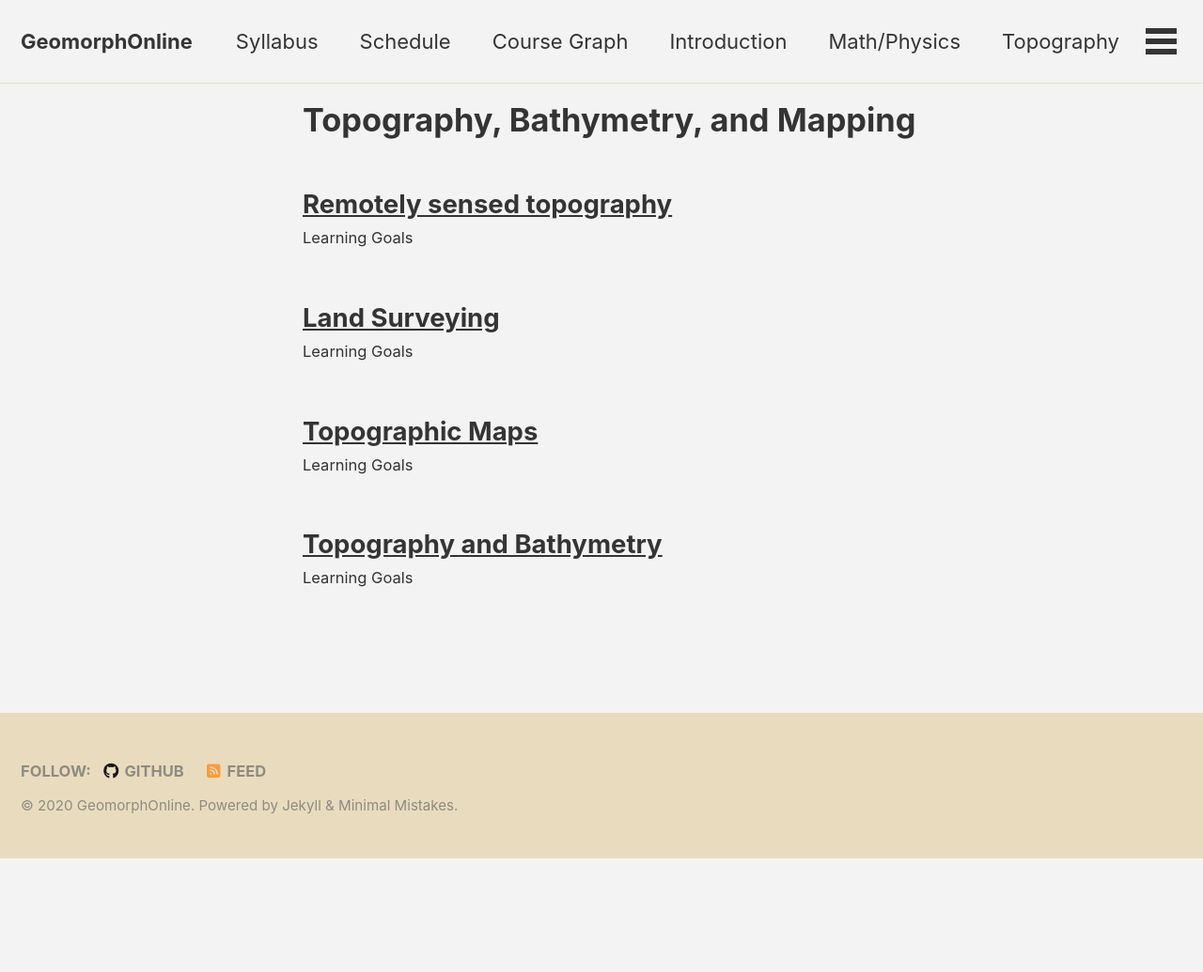
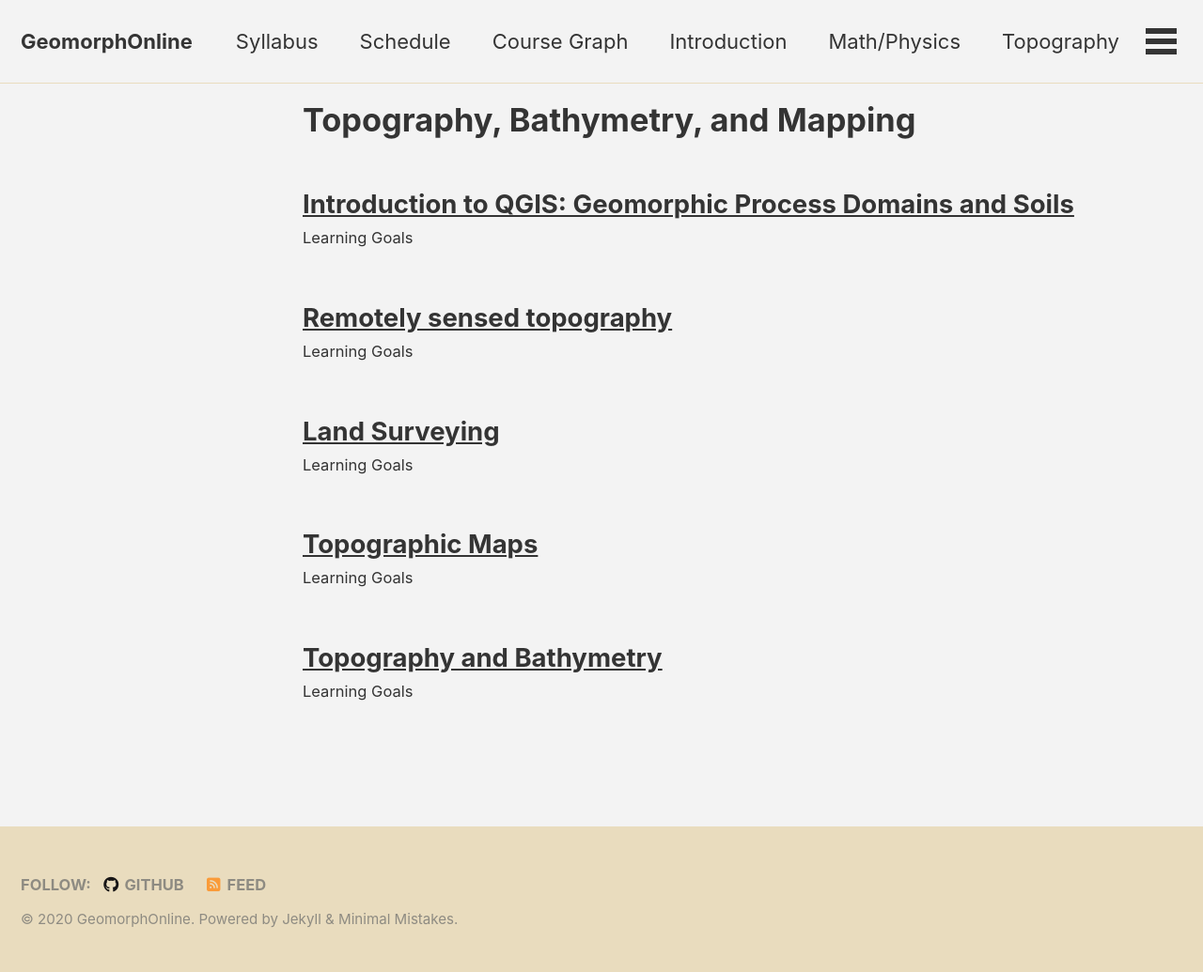
Before and after one commit to GeomorphOnline/GeomorphOnline.github.io, a Jekyll site: the page built from _pages/lessons/topobathy.md, in a window 1280 px wide. Shown: the whole page at 94% size. Built offline with Jekyll 4.4.1, drawn with Linux system fonts in a browser that asks for light colours; cached includes are drawn as plain includes; nearby versions of some CDN libraries; before the commit the page ends 914 px from its top, so only the background shows below that; some of the changed lines change nothing that is shown.

Commit message:
Start on QGIS intro lab

````diff
--- a/_pages/schedule.md
+++ b/_pages/schedule.md
@@ -82,7 +82,7 @@ Grand Canyon landscape observations
 
 ***--- <font color="red">Below this line, Course material still being built!</font> ---***
 
-[Learning GIS: Lab exercise with soils and geomorphic process domains](/topobathy/Learning_GIS_soils_process_domains/)
+[Learning GIS: Lab exercise with soils and geomorphic process domains](/topobathy/intro_QGIS_process_domains_soils/)
 
 ### Due Friday
 
@@ -119,10 +119,13 @@ Mass wasting
 
 [Short-answer thoughts (~1 paragraph each) on soils and soil sustainability following on from David Montgomery's Nobel Conference presentation](/soil/importance/)
 
-[GIS/soils "lab" (to be posted by Friday 9/25)](/topobathy/Learning_GIS_soils_process_domains/)
-
 
 ## Week 5: Catchment hydrology
+
+### Due Monday
+
+[Introduction to QGIS "lab" wtih a focus on process domains and soils (to be posted by Friday 9/25)](/topobathy/intro_QGIS_process_domains_soils/)
+
 
 ***Oct. 5th***
 
--- /dev/null
+++ b/lessons/_topobathy/intro_QGIS_process_domains_soils.md
@@ -0,0 +1,68 @@
+---
+topic: topobathy
+
+title: "Introduction to QGIS: Geomorphic Process Domains and Soils"
+layout: single
+permalink: /topobathy/intro_QGIS_process_domains_soils/
+
+# Includes author profile in sidebar
+author: Andrew Wickert
+author_profile: true
+---
+
+## Learning Goals
+
+* Become familiar with QGIS, a free and open source GIS
+  * Install a QGIS plug-in to incorporate commercially-available (but viewable for free) imagery in a geospatial framework
+  * Import a `*.bil` – an old but common binary data format for a geospatially-registered raster data file – into QGIS
+  * Create and edit a GeoPackage layer
+* Identify hillslope and fluvial geomorphic process domains based on topography
+* Think through where you may find different soils
+* Present your arguments and reasoning in writing
+  * Well-reasoned arguments lead to a good grade, even if you are wrong!
+  * Grammar, spelling, punctuation, and style may all be graded. Professional writing skills are essential and must be practiced. (Fancy is not necessary, but correct is.)
+
+## Deliverables
+
+* An exported map showing a DEM imported into QGIS, set up with a semi-transparent elevation color ramp over a shaded-relief map. Include a scale as well as (if needed) a legend. Use the Print Layout tool to produce this.
+* This same map, but with the semi-transparent colored DEM replaced by semi-transparent GIS vector layers delineating hillslope vs. channel process domains in a subset of this landscape.
+* Identify graphically and in words the locations on the landscape in which you expect to find the shallowest and deepest soils, as well as the youngest and oldest soils. Here, it is your reasoning that counts!
+
+You are expected to hand in a **single PDF document** that is responsive to the above three bullet points, including both the maps and the text. There are many tools that you may use to stich PDFs together (web searches are your friend).
+
+## Steps
+
+
+### 1. Download QGIS
+
+Mac, Windows:
+https://qgis.org/en/site/forusers/download.html
+
+Ubuntu Linux:
+```
+sudo apt install qgis qgis-dev
+```
+
+### 2. Download and unzip the DEM
+
+[DEM](/assets/datasets/Minnesota_LiDAR_GIS_intro_lab.zip)
+
+Note that this ZIP archive has many files in it! Each contains some data or metatadata, such as binary values that combine to give topographic information or geospatial referencing information.
+
+*If you like: check out http://arcgis.dnr.state.mn.us/maps/mntopo/ to see where it came from. MnTopo is a great portal for high-resolution topography from across the state of Minnesota.*
+
+
+### 3. Open QGIS and import the DEM
+
+* Start a new project.
+* Click on “Open Data Source Manager”
+* Select “Raster”, and for the source, navigate to the `*.bil` file that you just extracted. Click “Add”.
+
+
+
+
+
+
+
+
+<a rel="license" href="http://creativecommons.org/licenses/by-sa/4.0/"><img alt="Creative Commons License" style="border-width:0" src="https://i.creativecommons.org/l/by-sa/4.0/88x31.png" /></a><br />This work is licensed under a <a rel="license" href="http://creativecommons.org/licenses/by-sa/4.0/">Creative Commons Attribution-ShareAlike 4.0 International License</a>.
````
Also changed, not shown: 1 other file.
